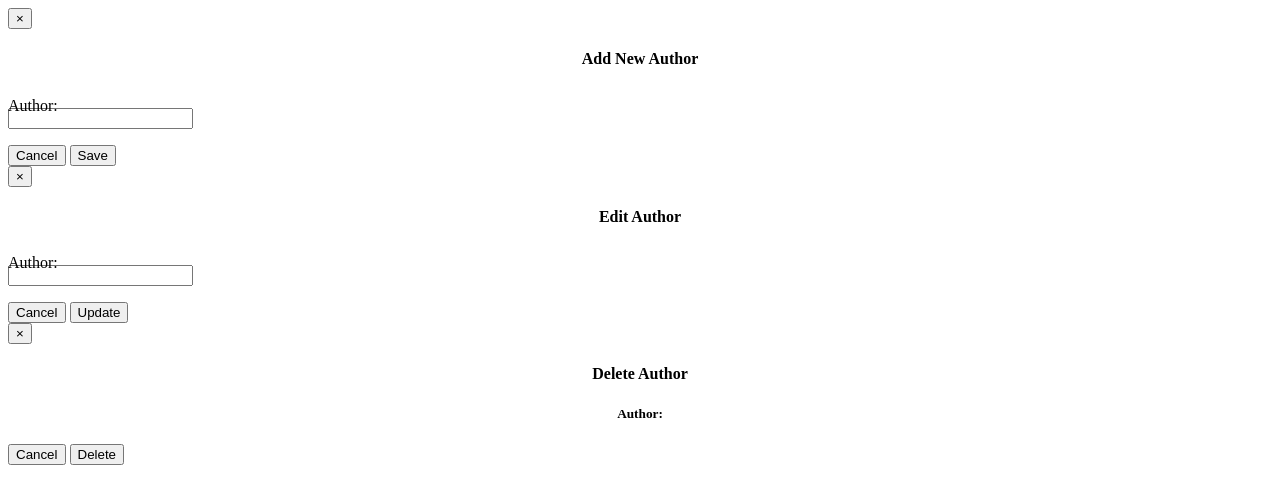
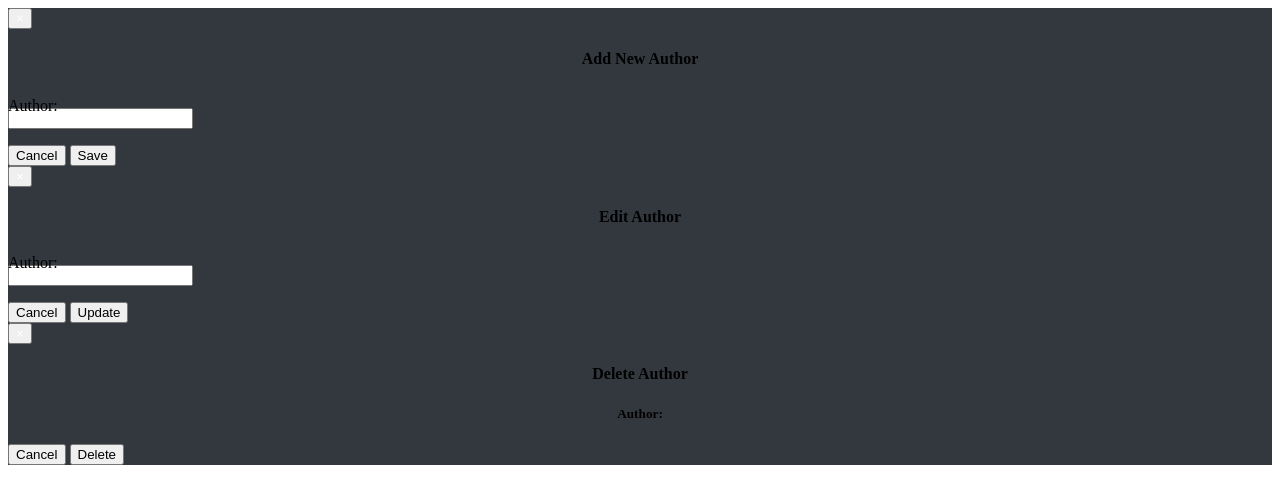
Before and after one commit to haniabukhaitcode/books.local, a PHP site: page /modal.php in a window 1280 px wide. Shown: the top 504 px of the page. Run offline with PHP 8.4, Linux system fonts and the light colour scheme.

Commit message:
shwayet csss

```diff
--- a/public_html/modal/modal.php
+++ b/public_html/modal/modal.php
@@ -1,9 +1,9 @@
 <!-- Add New -->
 <div class="modal fade" id="addnew" tabindex="-1" role="dialog" aria-labelledby="myModalLabel" aria-hidden="true">
     <div class="modal-dialog">
-        <div class="modal-content">
+        <div class="modal-content" style="background-color:#32383e">
             <div class="modal-header">
-                <button type="button" class="close" data-dismiss="modal" aria-hidden="true">&times;</button>
+                <button type="button" class="close" style="color: white" data-dismiss="modal" aria-hidden="true">&times;</button>
                 <center>
                     <h4 class="modal-title" id="myModalLabel">Add New Author</h4>
                 </center>
@@ -35,9 +35,9 @@
 <!-- Edit -->
 <div class="modal fade" id="editID" tabindex="-1" role="dialog" aria-labelledby="myModalLabel" aria-hidden="true">
     <div class="modal-dialog">
-        <div class="modal-content">
+        <div class="modal-content" style="background-color:#32383e">
             <div class="modal-header">
-                <button type="button" class="close" data-dismiss="modal" aria-hidden="true">&times;</button>
+                <button type="button" class="close" style="color: white" data-dismiss="modal" aria-hidden="true">&times;</button>
                 <center>
                     <h4 class="modal-title" id="myModalLabel">Edit Author</h4>
                 </center>
@@ -71,9 +71,9 @@
 <!-- Delete -->
 <div class="modal fade" id="deleteID" tabindex="-1" role="dialog" aria-labelledby="myModalLabel" aria-hidden="true">
     <div class="modal-dialog">
-        <div class="modal-content">
+        <div class="modal-content" style="background-color:#32383e">
             <div class="modal-header">
-                <button type="button" class="close" data-dismiss="modal" aria-hidden="true">&times;</button>
+                <button type="button" class="close" style="color: white" data-dismiss="modal" aria-hidden="true">&times;</button>
                 <center>
                     <h4 class="modal-title" id="myModalLabel">Delete Author</h4>
                 </center>
```
